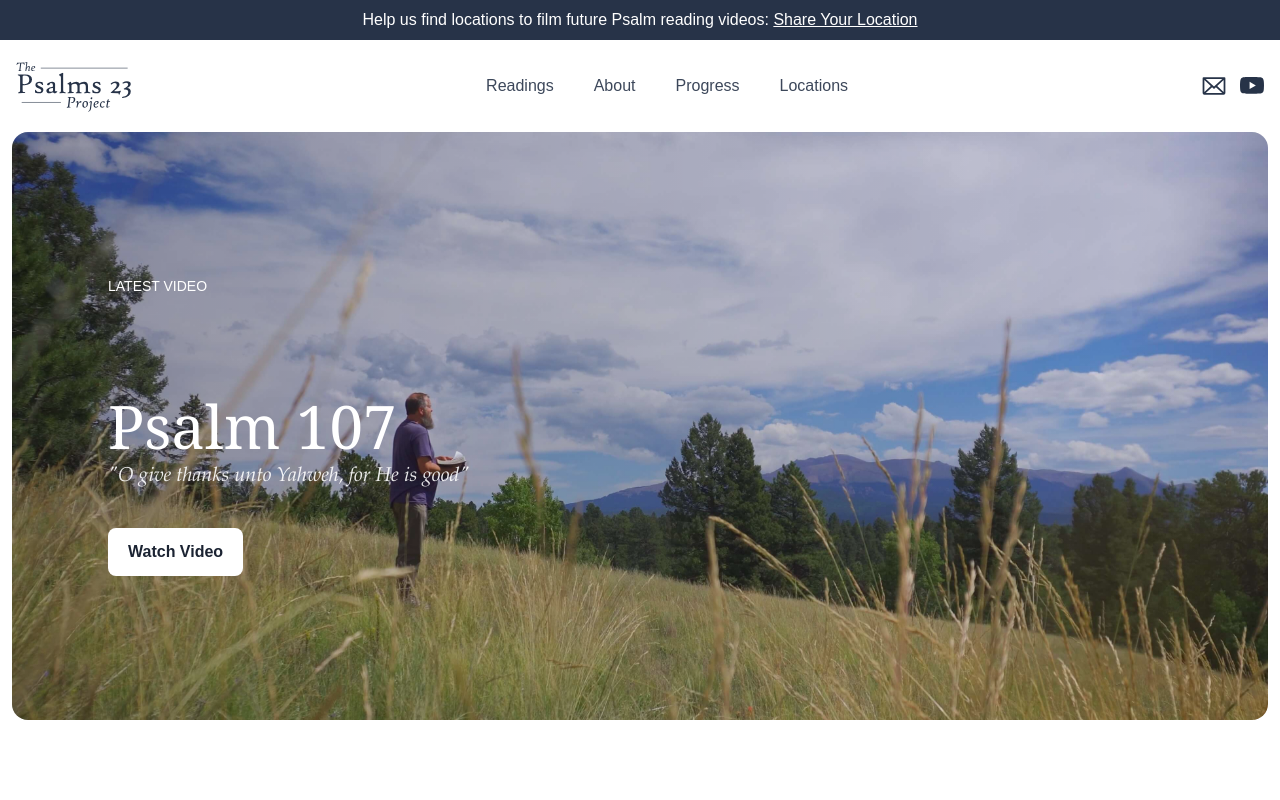
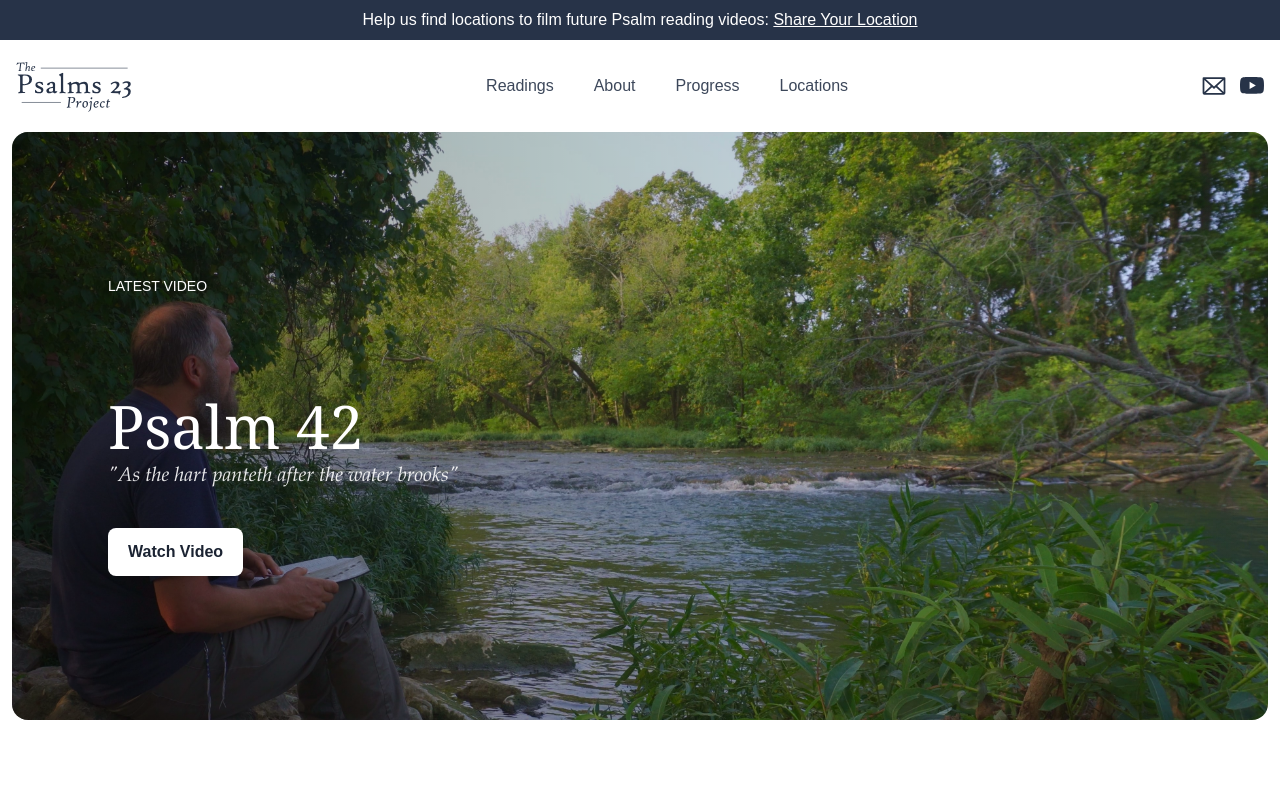
Before and after one commit to Psalms23Project/psalms23project.github.io, a SvelteKit app: page / in a window 1280 px wide. Shown: the top 800 px of the page. Built offline with nearby package versions, Linux system fonts and the light colour scheme; a small style sheet from the web is missing.

Commit message:
Update for Psalm 42

```diff
--- a/src/routes/+page.svelte
+++ b/src/routes/+page.svelte
@@ -10,17 +10,17 @@
 <div class="mx-3">
   <!-- Latest video -->
   <div class="flex flex-col bg-featured-psalm bg-cover bg-center rounded-2xl max-w-7xl mx-auto">
-    <div class="flex flex-col px-8 md:px-24 py-36 rounded-2xl bg-gradient-to-r from-black/20 to-transparent">
+    <div class="flex flex-col px-8 md:px-24 py-36 rounded-2xl bg-gradient-to-r from-black/40 to-transparent">
       <p class="text-white text-sm uppercase">Latest Video</p>
       <div class="mt-20">
         <h1 class="text-5xl lg:text-6xl font-serif font-medium text-white mt-5">
-          Psalm 107
+          Psalm 42
         </h1>
         <p class="font-secondary italic text-white/90 text-xl mt-2 max-w-md leading-6">
-          "O give thanks unto Yahweh, for He is good"
+          "As the hart panteth after the water brooks"
         </p>
         <div class="flex mt-10">
-          <a href="/readings/107/" class=" text-navybluedark font-semibold rounded-lg px-5 py-3 bg-white hover:bg-white/80 duration-300">
+          <a href="/readings/42/" class=" text-navybluedark font-semibold rounded-lg px-5 py-3 bg-white hover:bg-white/80 duration-300">
             Watch Video
           </a>
         </div>
--- a/tailwind.config.cjs
+++ b/tailwind.config.cjs
@@ -19,7 +19,7 @@ const config = {
       },
       backgroundImage: {
         'birch-tree': "url('/images/birch-tree.jpg')",
-        'featured-psalm': "url('/images/covers/psalm-107.jpg')",
+        'featured-psalm': "url('/images/covers/psalm-42.jpg')",
         'about': "url('/images/covers/psalm-49.jpg')",
       }
     },
```
Also changed, not shown: src/psalms.json.
